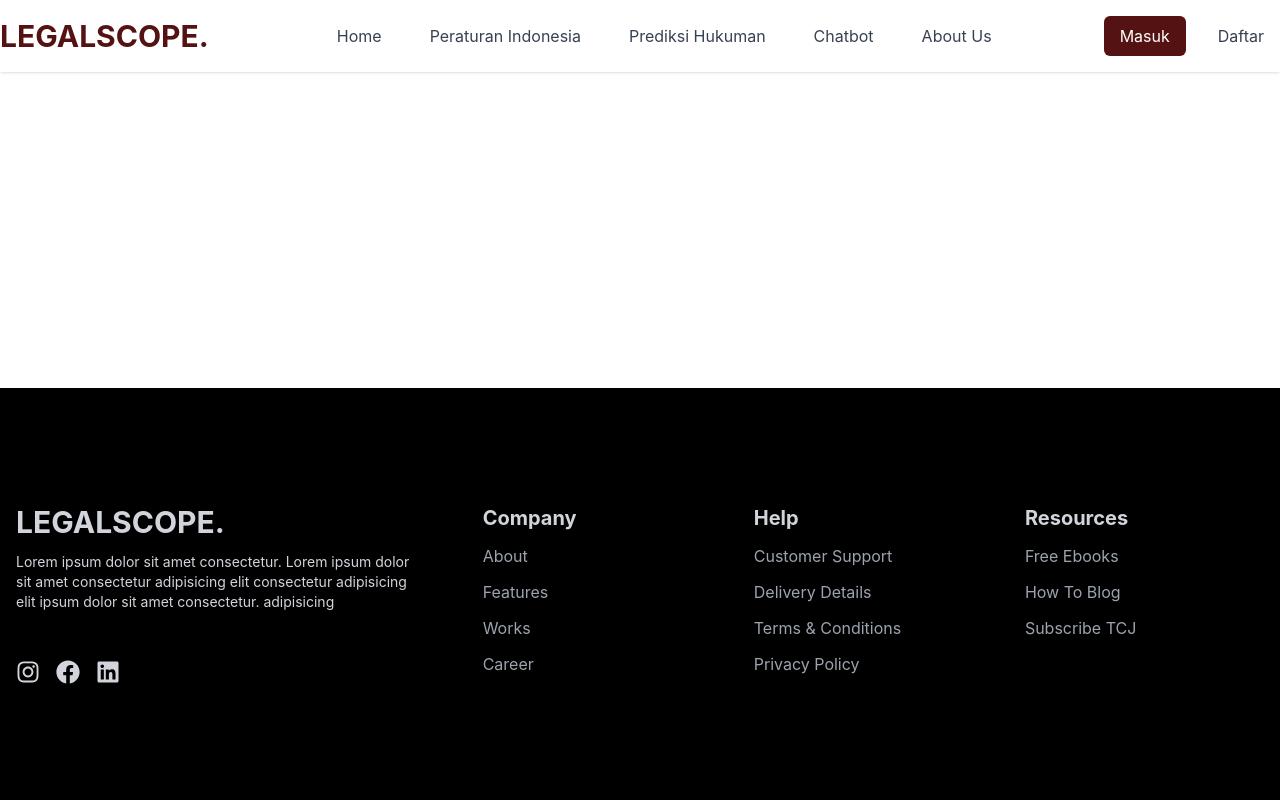
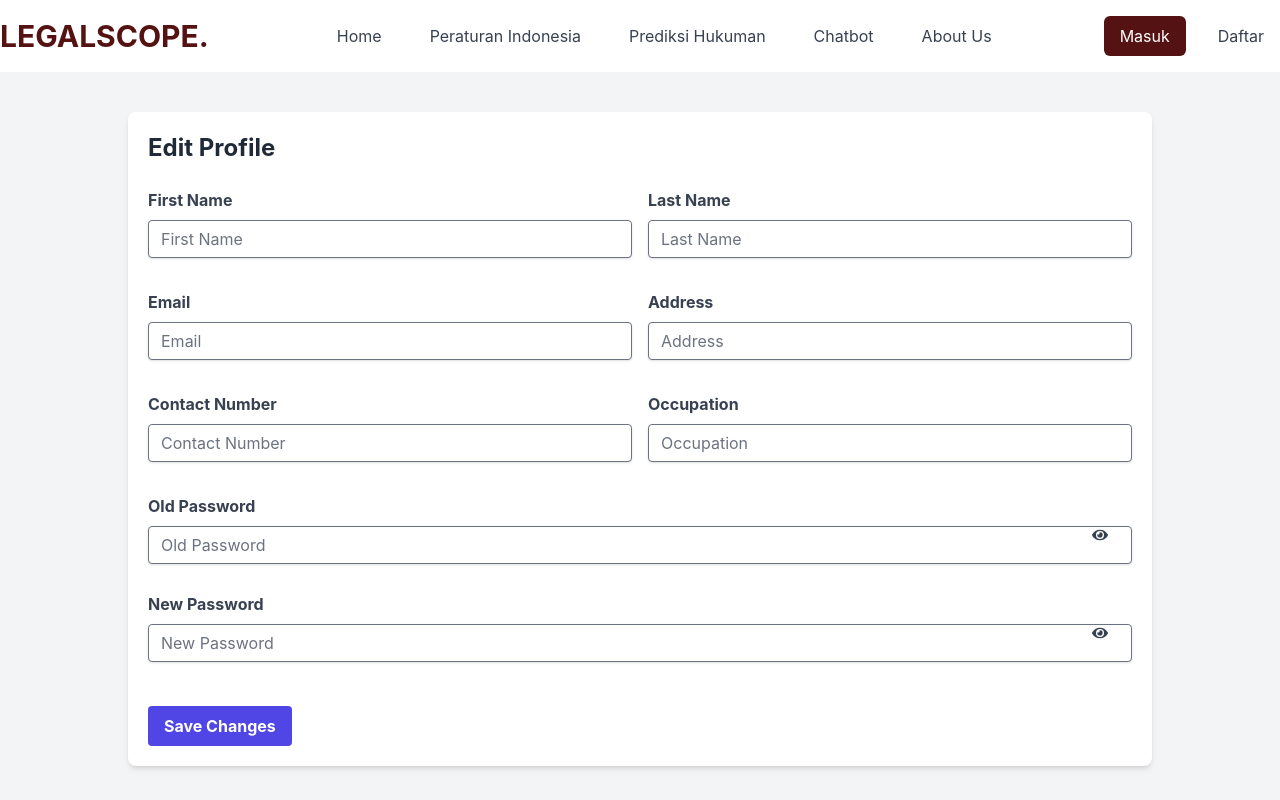
Before and after one commit to Lattaes/LegalScope, a React (Create React App) app in the folder legalscope-web/: page /Editprofile in a window 1280 px wide. Shown: the top 800 px of the page. Built offline with nearby package versions, Linux system fonts and the light colour scheme.

Commit message:
feat: edit profile

```diff
--- a/legalscope-web/src/App.jsx
+++ b/legalscope-web/src/App.jsx
@@ -21,6 +21,7 @@ function App() {
           <Routes>
             <Route path="/" element={<Home />} />
             <Route path="/profile" element={<Profile />} />
+            <Route path="/Editprofile" element={<EditProfile />} />
             <Route path="/login" element={<Login />} />
             <Route path="/register" element={<Register />} />
             <Route
--- /dev/null
+++ b/legalscope-web/src/components/Dropdown.jsx
@@ -0,0 +1,69 @@
+import React, { useState } from "react";
+
+const Dropdown = () => {
+  const [isOpen, setIsOpen] = useState(false);
+  const [selectedOption, setSelectedOption] = useState("");
+
+  const toggleDropdown = () => {
+    setIsOpen(!isOpen);
+  };
+
+  const handleOptionClick = (option) => {
+    setSelectedOption(option);
+    setIsOpen(false);
+  };
+
+  return (
+    <div className="relative inline-block text-left">
+      <div>
+        <button
+          type="button"
+          className="inline-flex justify-between w-full rounded-md border border-gray-300 shadow-sm px-4 py-2 bg-white text-sm font-medium text-gray-700 hover:bg-gray-50 focus:outline-none focus:ring-2 focus:ring-offset-2 focus:ring-indigo-500"
+          onClick={toggleDropdown}
+        >
+          {selectedOption || "Select an option"}
+          <svg
+            className="ml-2 -mr-1 h-5 w-5"
+            xmlns="http://www.w3.org/2000/svg"
+            viewBox="0 0 20 20"
+            fill="currentColor"
+            aria-hidden="true"
+          >
+            <path
+              fillRule="evenodd"
+              d="M5.23 7.21a.75.75 0 011.06.02L10 10.94l3.71-3.71a.75.75 0 011.06 1.06l-4.25 4.25a.75.75 0 01-1.06 0L5.21 8.27a.75.75 0 01.02-1.06z"
+              clipRule="evenodd"
+            />
+          </svg>
+        </button>
+      </div>
+
+      {isOpen && (
+        <div className="origin-top-right absolute right-0 mt-2 w-56 rounded-md shadow-lg bg-white ring-1 ring-black ring-opacity-5 focus:outline-none">
+          <div className="py-1">
+            <button
+              className="block px-4 py-2 text-sm text-gray-700 hover:bg-gray-100 w-full text-left"
+              onClick={() => handleOptionClick("Option 1")}
+            >
+              Option 1
+            </button>
+            <button
+              className="block px-4 py-2 text-sm text-gray-700 hover:bg-gray-100 w-full text-left"
+              onClick={() => handleOptionClick("Option 2")}
+            >
+              Option 2
+            </button>
+            <button
+              className="block px-4 py-2 text-sm text-gray-700 hover:bg-gray-100 w-full text-left"
+              onClick={() => handleOptionClick("Option 3")}
+            >
+              Option 3
+            </button>
+          </div>
+        </div>
+      )}
+    </div>
+  );
+};
+
+export default Dropdown;
--- a/legalscope-web/src/pages/EditProfile.jsx
+++ b/legalscope-web/src/pages/EditProfile.jsx
@@ -0,0 +1,171 @@
+import { FontAwesomeIcon } from "@fortawesome/react-fontawesome";
+import React, { useState } from "react";
+import { FaEye, FaEyeSlash } from "react-icons/fa";
+
+function EditProfile() {
+  const [showOldPassword, setShowOldPassword] = useState(false);
+  const [showNewPassword, setShowNewPassword] = useState(false);
+
+  const toggleOldPasswordVisibility = () => {
+    setShowOldPassword(!showOldPassword);
+  };
+
+  const toggleNewPasswordVisibility = () => {
+    setShowNewPassword(!showNewPassword);
+  };
+
+  return (
+    <div className="bg-gray-100 flex justify-center">
+      <div className="w-full max-w-5xl p-5 bg-white rounded-lg shadow-md m-10">
+        <h2 className="text-2xl font-bold mb-6 text-gray-800">Edit Profile</h2>
+        <form className="grid grid-cols-1 md:grid-cols-2 gap-4">
+          <div className="mb-4">
+            <label
+              className="block text-gray-700 font-bold mb-2"
+              htmlFor="first-name"
+            >
+              First Name
+            </label>
+            <input
+              className="shadow appearance-none border rounded w-full py-2 px-3 text-gray-700 leading-tight focus:outline-none focus:shadow-outline"
+              id="first-name"
+              type="text"
+              placeholder="First Name"
+            />
+          </div>
+
+          <div className="mb-4">
+            <label
+              className="block text-gray-700 font-bold mb-2"
+              htmlFor="last-name"
+            >
+              Last Name
+            </label>
+            <input
+              className="shadow appearance-none border rounded w-full py-2 px-3 text-gray-700 leading-tight focus:outline-none focus:shadow-outline"
+              id="last-name"
+              type="text"
+              placeholder="Last Name"
+            />
+          </div>
+
+          <div className="mb-4">
+            <label
+              className="block text-gray-700 font-bold mb-2"
+              htmlFor="email"
+            >
+              Email
+            </label>
+            <input
+              className="shadow appearance-none border rounded w-full py-2 px-3 text-gray-700 leading-tight focus:outline-none focus:shadow-outline"
+              id="email"
+              type="email"
+              placeholder="Email"
+            />
+          </div>
+
+          <div className="mb-4">
+            <label
+              className="block text-gray-700 font-bold mb-2"
+              htmlFor="address"
+            >
+              Address
+            </label>
+            <input
+              className="shadow appearance-none border rounded w-full py-2 px-3 text-gray-700 leading-tight focus:outline-none focus:shadow-outline"
+              id="address"
+              type="text"
+              placeholder="Address"
+            />
+          </div>
+
+          <div className="mb-4">
+            <label
+              className="block text-gray-700 font-bold mb-2"
+              htmlFor="contact-number"
+            >
+              Contact Number
+            </label>
+            <input
+              className="shadow appearance-none border rounded w-full py-2 px-3 text-gray-700 leading-tight focus:outline-none focus:shadow-outline"
+              id="contact-number"
+              type="text"
+              placeholder="Contact Number"
+            />
+          </div>
+
+          <div className="mb-4">
+            <label
+              className="block text-gray-700 font-bold mb-2"
+              htmlFor="occupation"
+            >
+              Occupation
+            </label>
+            <input
+              className="shadow appearance-none border rounded w-full py-2 px-3 text-gray-700 leading-tight focus:outline-none focus:shadow-outline"
+              id="occupation"
+              type="text"
+              placeholder="Occupation"
+            />
+          </div>
+
+          <div className="relative  md:col-span-2">
+            <label
+              className="block text-gray-700 font-bold mb-2"
+              htmlFor="old-password"
+            >
+              Old Password
+            </label>
+            <input
+              className="shadow appearance-none border rounded w-full py-2 px-3 text-gray-700 mb-3 leading-tight focus:outline-none focus:shadow-outline pr-10"
+              id="old-password"
+              type={showOldPassword ? "text" : "password"}
+              placeholder="Old Password"
+            />
+            <button
+              type="button"
+              onClick={toggleOldPasswordVisibility}
+              className="absolute inset-y-0 right-0 pr-3 flex items-center text-gray-700"
+              style={{ right: "0.75rem" }}
+            >
+              {showOldPassword ? <FaEyeSlash /> : <FaEye />}
+            </button>
+          </div>
+
+          <div className="relative mb-4 md:col-span-2">
+            <label
+              className="block text-gray-700 font-bold mb-2"
+              htmlFor="new-password"
+            >
+              New Password
+            </label>
+            <input
+              className="shadow appearance-none border rounded w-full py-2 px-3 text-gray-700 mb-3 leading-tight focus:outline-none focus:shadow-outline pr-10"
+              id="new-password"
+              type={showNewPassword ? "text" : "password"}
+              placeholder="New Password"
+            />
+            <button
+              type="button"
+              onClick={toggleNewPasswordVisibility}
+              className="absolute inset-y-0 right-0 pr-3 flex items-center text-gray-700"
+              style={{ right: "0.75rem" }}
+            >
+              {showNewPassword ? <FaEyeSlash /> : <FaEye />}
+            </button>
+          </div>
+
+          <div className="flex items-center justify-between md:col-span-2">
+            <button
+              className="bg-indigo-600 hover:bg-indigo-500 text-white font-bold py-2 px-4 rounded focus:outline-none focus:shadow-outline"
+              type="button"
+            >
+              <a href="/Profile">Save Changes</a>
+            </button>
+          </div>
+        </form>
+      </div>
+    </div>
+  );
+}
+export default EditProfile;
--- a/legalscope-web/src/pages/PrediksiHukuman.jsx
+++ b/legalscope-web/src/pages/PrediksiHukuman.jsx
@@ -1,10 +1,30 @@
-import React from 'react';
+import React from "react";
+import Dropdown from "../components/Dropdown";
 
 function PrediksiHukuman() {
   return (
-    <div className="min-h-screen bg-gray-100 p-6">
-      <h1 className="text-4xl font-bold text-red-900 mb-4">Prediksi Hukuman</h1>
-      <p className="text-gray-700">Alat untuk memprediksi hukuman berdasarkan data kasus.</p>
+    <div className="min-h-screen bg-gray-100 flex flex-col items-center">
+      {/* Section Judul */}
+      <div className="container mx-auto mb-6 md:mb-0 md:mt-6 relative">
+        <div className="py-4 bg-gradient-to-r from-red-900 to-purple-900 rounded">
+          <div className="md:hidden bg-gray-900/75 top-0 left-0 w-full h-full absolute"></div>
+          <div className="m-8 z-20 text-center">
+            <h1 className="text-4xl font-bold text-white">
+              Prediksi Hukum Pidana Indonesia
+            </h1>
+            <div className="max-w-2xl mx-auto">
+              <p className="mt-2 text-gray-100">
+                Informasi mengenai prediksi hukuman pidana yang akan ditetapkan
+                apabila melakukan suatu tindakan tertentu
+              </p>
+            </div>
+          </div>
+        </div>
+      </div>
+      <div className="container">
+        {/* Dropdown Component */}
+        <Dropdown />
+      </div>
     </div>
   );
 }
--- a/legalscope-web/src/pages/Profile.jsx
+++ b/legalscope-web/src/pages/Profile.jsx
@@ -26,13 +26,15 @@ function Profile() {
           <div className="mt-8 flex items-center gap-2 bg-white">
             <MdMailOutline /> <p>asdaskd@asdkjaskdj.com</p>
           </div>
-          <div className="mt-8 flex items-center gap-2 bg-black justify-start">
-            <button
-              className="bg-indigo-600 w-full text-white font-[Poppins] py-2 px-6 rounded  hover:bg-indigo-400
+          <div className="mt-8 flex items-center gap-2  justify-start">
+            <a href="/EditProfile" className="bg-indigo-600 w-full rounded-md">
+              <button
+                className=" w-full text-white font-[Poppins] py-2 px-6  hover:bg-indigo-400
     duration-500"
-            >
-              Edit
-            </button>
+              >
+                Edit
+              </button>
+            </a>
           </div>
         </div>
       </div>
```
